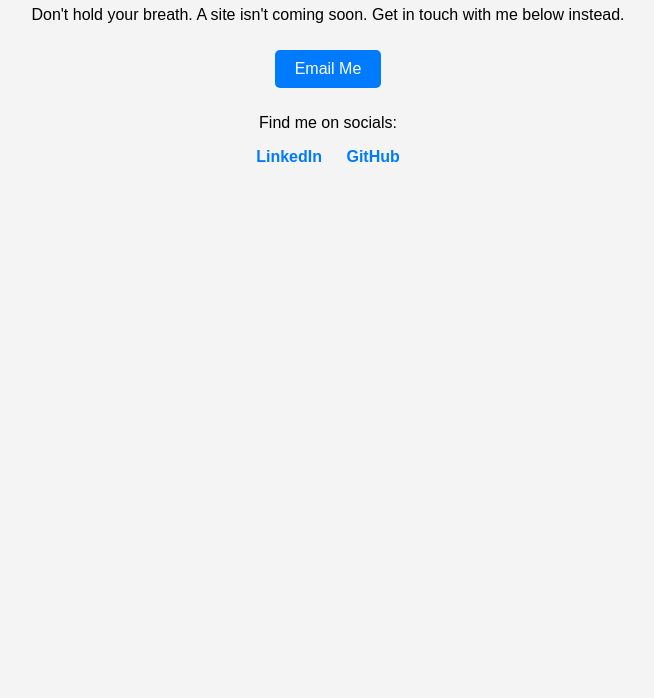
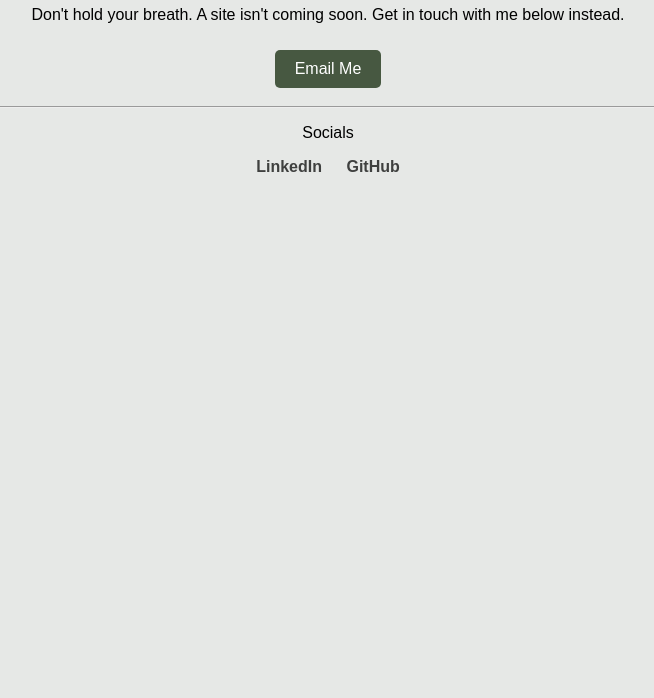
Before and after one commit to gabriellavaldes/gabriellavaldes.github.io, a plain HTML site: page index.html in a window 1280 px wide. Shown: the part 102-800 px from the top of the page, without its empty margins (312-966 px from the left). Drawn offline with Linux system fonts and the light colour scheme.

Commit message:
Update index.html
Fix colors

```diff
--- a/index.html
+++ b/index.html
@@ -8,7 +8,7 @@
             font-family: Arial, sans-serif;
             text-align: center;
             margin-top: 50px;
-            background-color: #f4f4f4;
+            background-color: #E6E8E6;
         }
         .button {
             display: inline-block;
@@ -16,16 +16,16 @@
             margin: 10px;
             font-size: 16px;
             color: white;
-            background-color: #007BFF;
+            background-color: #475841;
             border: none;
             border-radius: 5px;
             text-decoration: none;
         }
         .social-links a {
             margin: 0 10px;
-            color: #007BFF;
+            color: #3F403F;
             text-decoration: none;
-            font-weight: bold;
+            font-weight: bold;ß
         }
     </style>
 </head>
@@ -35,9 +35,9 @@
 <p>Don't hold your breath. A site isn't coming soon. Get in touch with me below instead.</p>
 
 <a href="mailto:gab@gabvaldes.com" class="button">Email Me</a>
-
+<hr>
 <div class="social-links">
-    <p>Find me on socials:</p>
+    <p>Socials</p>
     <a href="https://www.linkedin.com/in/gabriella-valdes-a368b2124/" target="_blank">LinkedIn</a>
     <a href="https://github.com/gabriellavaldes" target="_blank">GitHub</a>
 </div>
```
